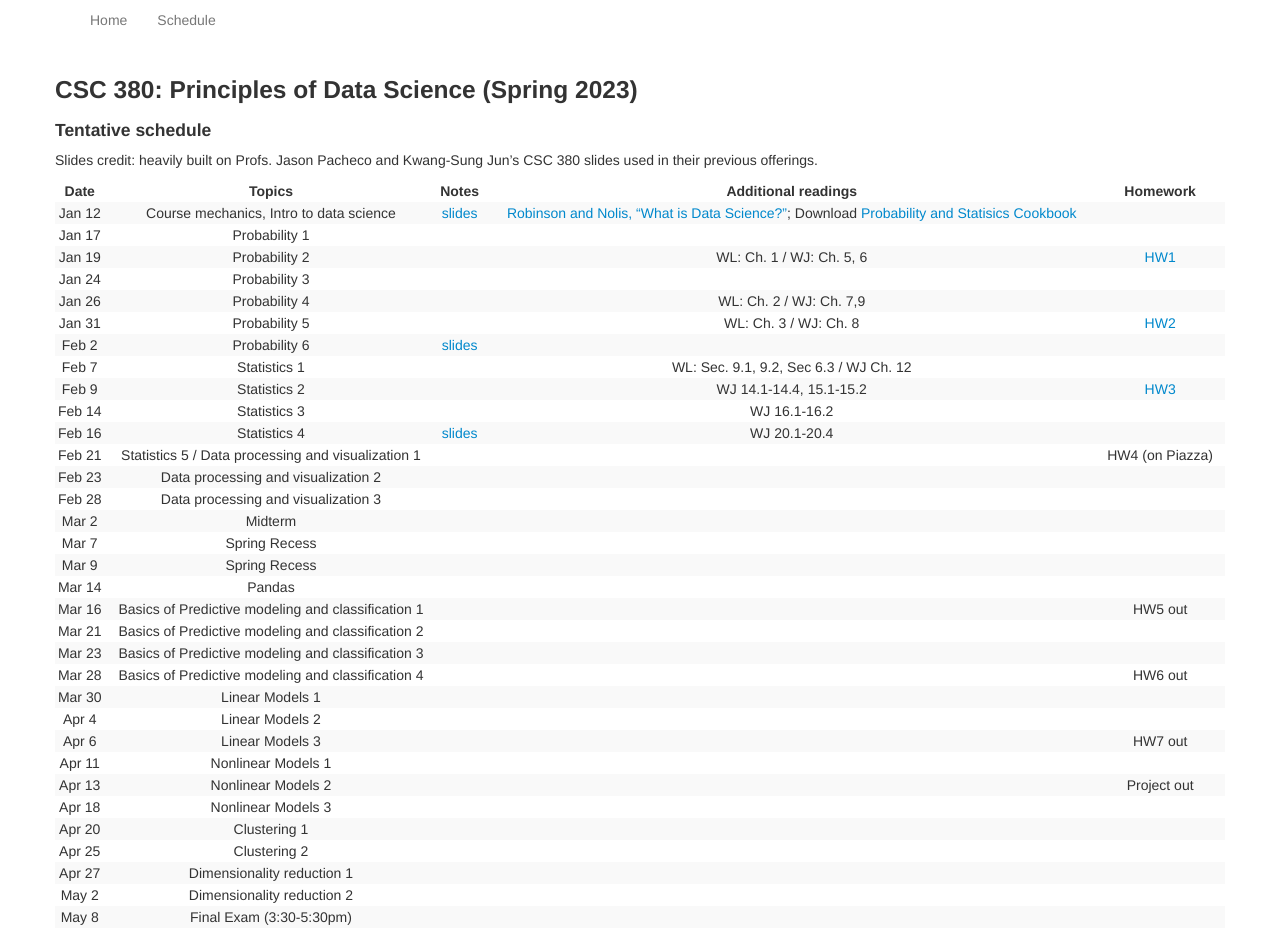
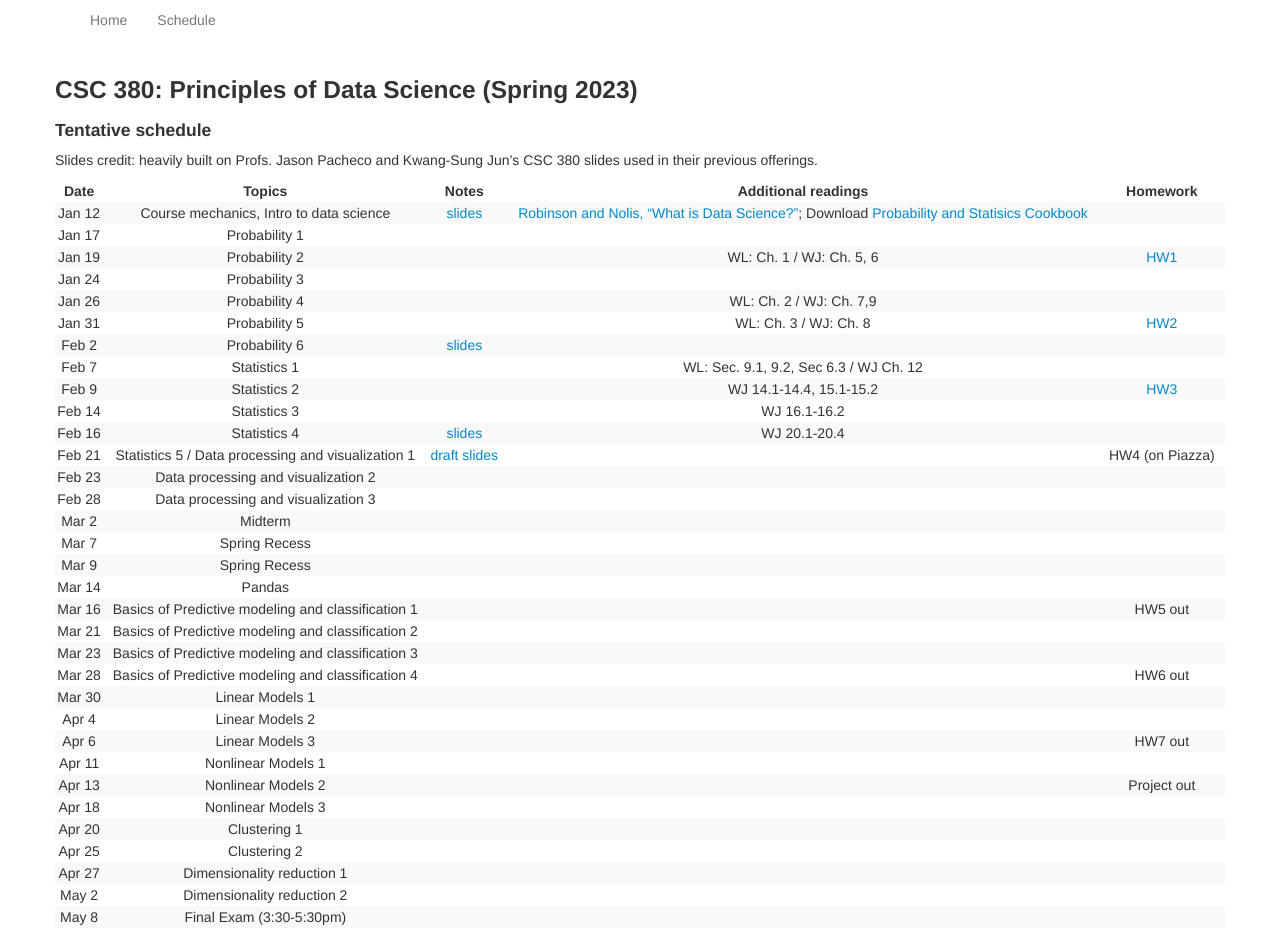
Before and after one commit to zcc1307/csc380-sp22, a Jekyll site: the page built from schedule.md, in a window 1280 px wide. Built offline with Jekyll 4.4.1, drawn with Linux system fonts in a browser that asks for light colours.

Commit message:
Update schedule.md

```diff
--- a/schedule.md
+++ b/schedule.md
@@ -25,7 +25,7 @@ Slides credit: heavily built on Profs. Jason Pacheco and Kwang-Sung Jun's CSC 38
 | Feb 9  |                                                      Statistics 2                                                                  |                                                                            |  WJ 14.1-14.4, 15.1-15.2 | [HW3](https://zcc1307.github.io/csc380-sp23/hws/CSC_380_HW3.pdf) |
 | Feb 14 |                                                      Statistics 3                                            |                                                                             | WJ 16.1-16.2 |  |
 | Feb 16 |                                                      Statistics 4                                                                 |        [slides](https://zcc1307.github.io/csc380-sp23/Slides/23s380%2003%20statistics_draft.pdf)                                                                     | WJ 20.1-20.4  |  |
-| Feb 21 |                                          Statistics 5 / Data processing and visualization 1                                                         |                                                                             |  | HW4 (on Piazza) |
+| Feb 21 |                                          Statistics 5 / Data processing and visualization 1                                                         |  [draft slides](https://zcc1307.github.io/csc380-sp23/Slides/23s380%2004%20data_draft.pdf)                                                                           |  | HW4 (on Piazza) |
 | Feb 23 |                                          Data processing and visualization 2                                             |                                                                             |  |  |
 | Feb 28 |                                          Data processing and visualization 3                                                                             |                                                                             |  |  |
 | Mar 2  |                                                        Midterm                                                        |                                                                             |  |  |
```
